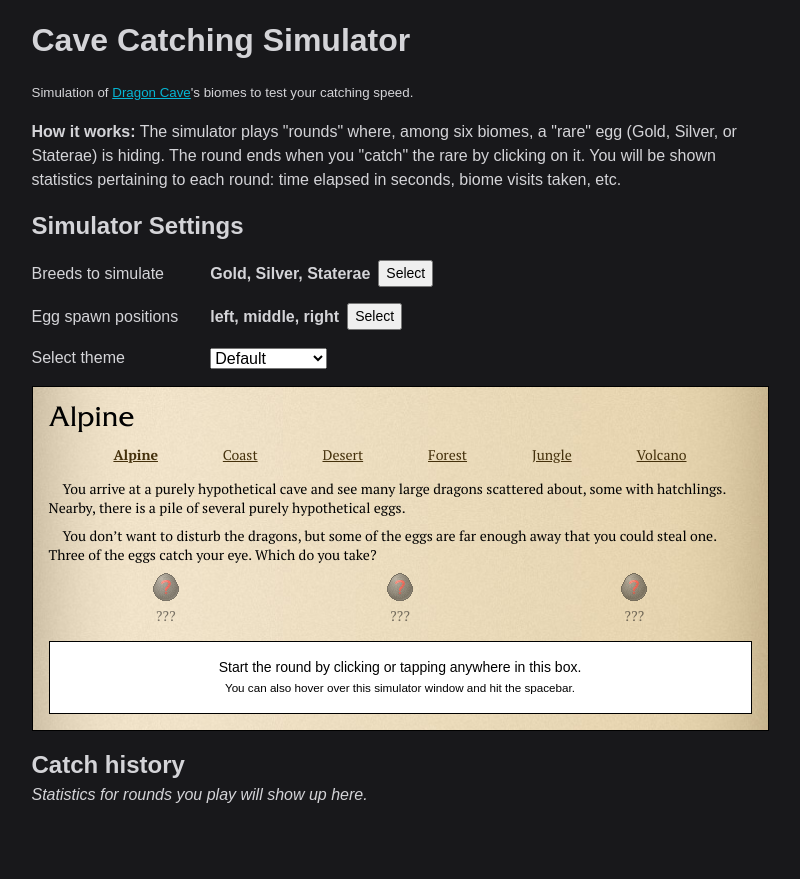
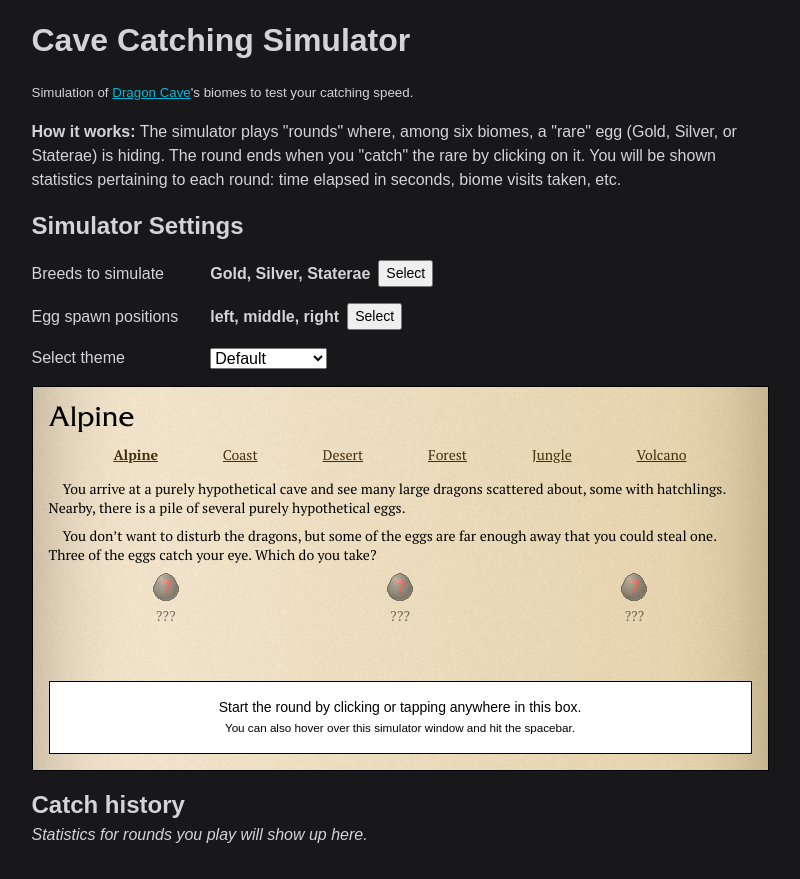
Before and after one commit to endulum/dc-click-sim, a React (Vite) app: page / in a window 1280 px wide. Shown: the whole page, without its empty margins (240-1040 px from the left). Before the commit the page ends 839 px from the top, so only its background shows below. Built offline with nearby package versions, Linux system fonts and the light colour scheme.

Commit message:
quick fix eggs styling to use grid and fixed min height

```diff
--- a/src/styles/app.css
+++ b/src/styles/app.css
@@ -90,12 +90,13 @@ p a {
     image-rendering: pixelated;
     overflow: hidden;
     margin-bottom: 1rem;
+    display: grid;
+    grid-template-columns: repeat(3, 1fr);
+    min-height: calc(28px + 4rem);
   }
 
   .egg {
     text-align: center;
-    width: 33.33%;
-    float: left;
     img {
       display: inline;
     }
```
